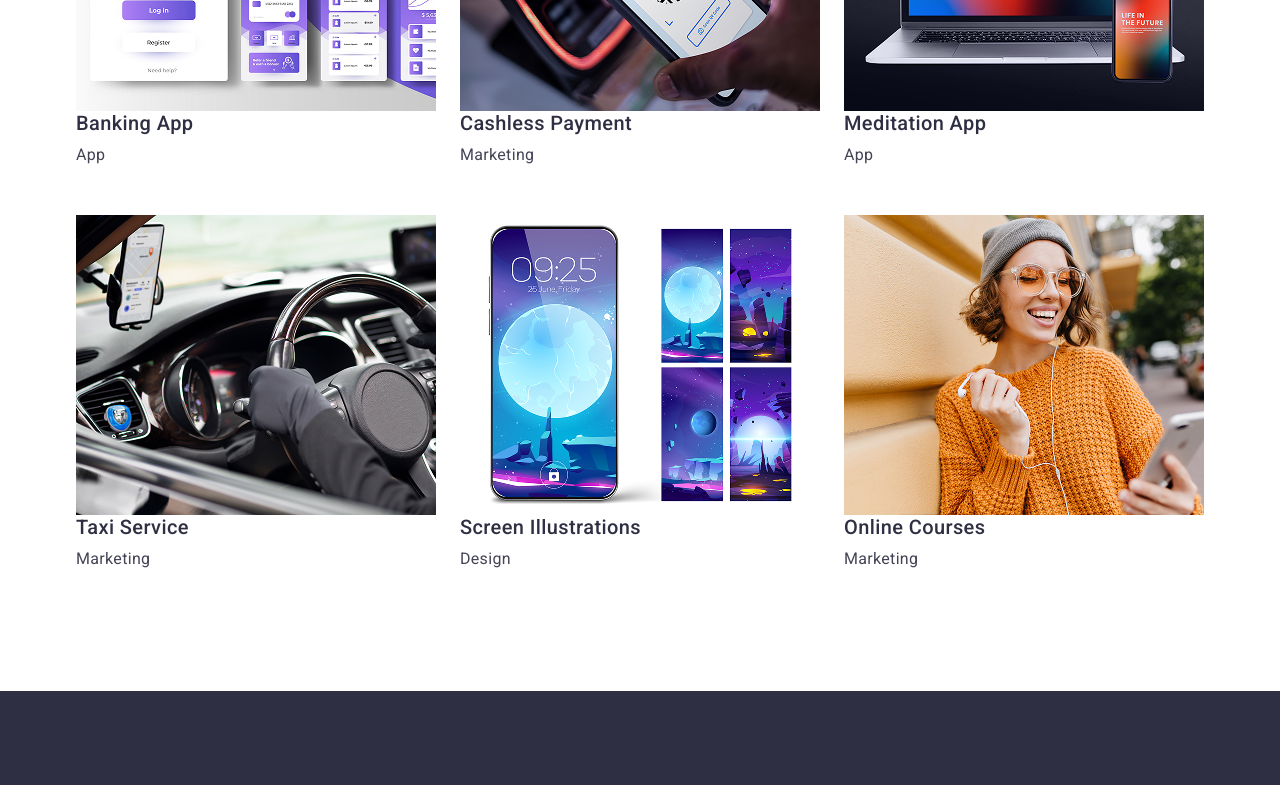
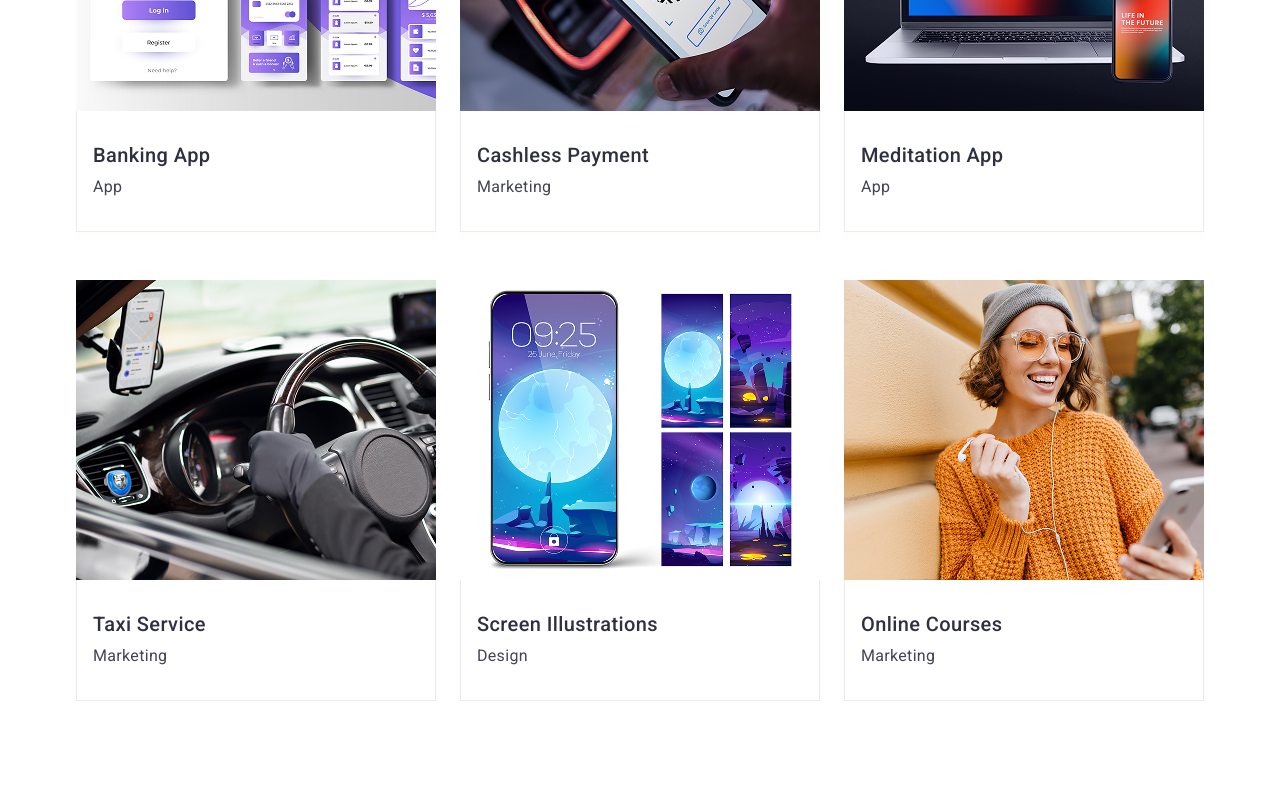
Before and after one commit to Oleksandr08/goit-markup-hw-03, a plain HTML site: page index.html in a window 1280 px wide. Shown: the part 2170-2955 px from the top of the page. Drawn offline with nearby package versions, Linux system fonts and the light colour scheme.

Commit message:
Update index.html

```diff
--- a/index.html
+++ b/index.html
@@ -76,23 +76,31 @@
                 <ul class="team-list">
                     <li class="team-item">
                         <img src="./images/Mark.jpg" alt="Mark Guerrero" width="264" height="260"/>
+                        <div class="img-name">
                             <h3 class="team-name">Mark Guerrero</h3>
                             <p class="team-text">Product Designer</p>
+                        </div>
                     </li>
                     <li class="team-item">
                         <img src="./images/Tom.jpg" alt="Tom Ford" width="264" height="260"/>
+                        <div class="img-name">
                             <h3 class="team-name">Tom Ford</h3>
                             <p class="team-text">Frontend Developer</p>
+                        </div>
                     </li>
                     <li class="team-item">
                         <img src="./images/Camila.jpg" alt="Camila Garcia" width="264" height="260"/>
+                        <div class="img-name">
                             <h3 class="team-name">Camila Garcia</h3>
                             <p class="team-text">Marketing</p>
+                        </div>
                     </li>
                     <li class="team-item">
                         <img src="./images/Daniel.jpg" alt="Daniel Wilson" width="264" height="260"/>
+                        <div class="img-name">
                             <h3 class="team-name">Daniel Wilson</h3>
                             <p class="team-text">UI Designer</p>
+                        </div>
                     </li>
                 </ul>
             </div>
@@ -104,42 +112,42 @@
                 <ul class="port-list">
                     <li class="port-item">
                         <img src="./images/Banking.jpg" alt="Banking App" width="360" height="300"/>
-                        <div class="port-card">
+                        <div class="img-name">
                             <h3 class="port-name">Banking App</h3>
                             <p class="port-text">App</p>
                         </div>
                     </li>
                     <li class="port-item">
                         <img src="./images/Cashless.jpg" alt="Cashless Payment" width="360" height="300"/>
-                        <div class="port-card">
+                        <div class="img-name">
                             <h3 class="port-name">Cashless Payment</h3>
                             <p class="port-text">Marketing</p>
                         </div>
                     </li>
                     <li class="port-item">
                         <img src="./images/Meditation.jpg" alt="Meditation App" width="360" height="300"/>
-                        <div class="port-card">
+                        <div class="img-name">
                             <h3 class="port-name">Meditation App</h3>
                             <p class="port-text">App</p>
                         </div>
                     </li>
                     <li class="port-item">
                         <img src="./images/Taxi.jpg" alt="Taxi Service" width="360" height="300"/>
-                        <div class="port-card">
+                        <div class="img-name">
                             <h3 class="port-name">Taxi Service</h3>
                             <p class="port-text">Marketing</p>
                         </div>
                     </li>
                     <li class="port-item">
                         <img src="./images/Screen.jpg" alt="Screen Illustrations" width="360" height="300"/>
-                        <div class="port-card">
+                        <div class="img-name">
                             <h3 class="port-name">Screen Illustrations</h3>
                             <p class="port-text">Design</p>
                         </div>
                     </li>
                     <li class="port-item">
                         <img src="./images/Online.jpg" alt="Online Courses" width="360" height="300"/>
-                        <div class="port-card">
+                        <div class="img-name">
                             <h3 class="port-name">Online Courses</h3>
                             <p class="port-text">Marketing</p>
                         </div>
```
Lines whose indentation alone changed are shown as unchanged.
